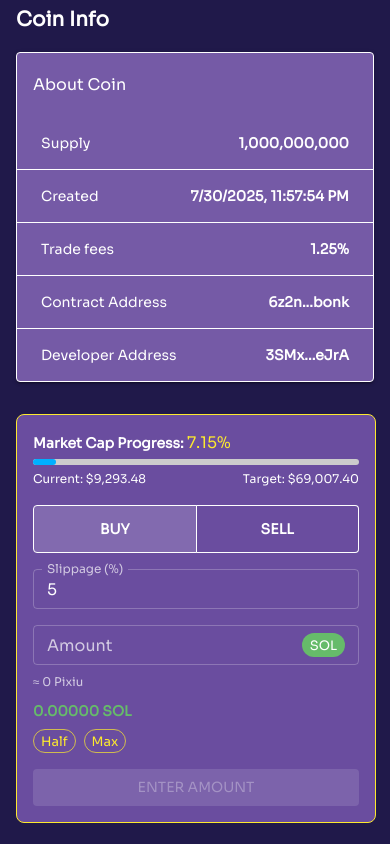
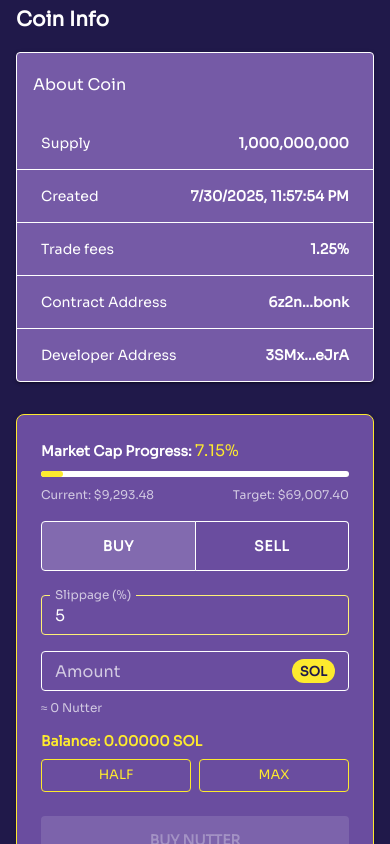
Before and after one commit to TayyabaK/wejump, a Next.js app: page /token/1 in a window 390 px wide. Shown: the part 1156-2000 px from the top of the page. Built offline with nearby package versions, Linux system fonts and the light colour scheme; some icons are missing.

Commit message:
refactor: enhance TokenDetailsPage and BuySellWidget with improved styling and functionality, including logo URL and responsive design adjustments

```diff
--- a/src/app/token/[id]/page.tsx
+++ b/src/app/token/[id]/page.tsx
@@ -17,6 +17,7 @@ export default function TokenDetailsPage() {
         contract={contract}
         marketCap={marketCap}
         createdAt={created}
+        logoUrl={'/sample/token-1.webp'} // Replace with actual logo URL
       />
 
       {/* Chart & BuySellBox layout */}
--- a/src/components/token-detail/buy-sell.tsx
+++ b/src/components/token-detail/buy-sell.tsx
@@ -16,6 +16,7 @@ import {
 export default function BuySellWidget() {
   const theme = useTheme();
   const [mode, setMode] = useState<'buy' | 'sell'>('buy');
+  const isBuy = mode === 'buy';
 
   const handleModeChange = (
     _: React.MouseEvent<HTMLElement>,
@@ -23,8 +24,6 @@ export default function BuySellWidget() {
   ) => {
     if (newMode !== null) setMode(newMode);
   };
-
-  const isBuy = mode === 'buy';
 
   return (
     <Box
@@ -34,37 +33,46 @@ export default function BuySellWidget() {
           isBuy ? theme.palette.primary.main : theme.palette.secondary.main
         }`,
         backgroundColor: theme.palette.background.paper,
-        p: 2,
-        width: 360,
+        p: 3,
+        width: { xs: '100%', sm: 360 },
+        boxShadow: theme.shadows[2],
       }}>
       {/* Market Cap Progress */}
       <Box mb={2}>
-        <Typography variant='body2' fontWeight={600}>
+        <Typography variant='body2' fontWeight={600} color='text.primary'>
           Market Cap Progress:{' '}
-          <Typography component='span' color='primary'>
+          <Typography
+            component='span'
+            color={isBuy ? 'primary.main' : 'secondary.main'}>
             7.15%
           </Typography>
         </Typography>
         <Box
           sx={{
             height: 6,
-            backgroundColor: '#ccc',
+            backgroundColor: theme.palette.divider,
             borderRadius: 3,
-            mt: 0.5,
+            mt: 1,
             position: 'relative',
           }}>
           <Box
             sx={{
               width: '7.15%',
-              backgroundColor: isBuy ? '#00b0ff' : '#00b0ff',
+              backgroundColor: isBuy
+                ? theme.palette.primary.main
+                : theme.palette.secondary.main,
               height: '100%',
               borderRadius: 3,
             }}
           />
         </Box>
-        <Stack direction='row' justifyContent='space-between' mt={0.5}>
-          <Typography variant='caption'>Current: $9,293.48</Typography>
-          <Typography variant='caption'>Target: $69,007.40</Typography>
+        <Stack direction='row' justifyContent='space-between' mt={1}>
+          <Typography variant='caption' color='text.secondary'>
+            Current: $9,293.48
+          </Typography>
+          <Typography variant='caption' color='text.secondary'>
+            Target: $69,007.40
+          </Typography>
         </Stack>
       </Box>
 
@@ -74,26 +82,44 @@ export default function BuySellWidget() {
         exclusive
         onChange={handleModeChange}
         fullWidth
-        sx={{ mb: 2 }}>
+        sx={{ mb: 3 }}>
         <ToggleButton
           value='buy'
           sx={{
-            fontWeight: 600,
-            color: isBuy ? 'white' : undefined,
-            backgroundColor: isBuy ? 'green' : undefined,
-            ':hover': { backgroundColor: isBuy ? 'green' : undefined },
+            fontWeight: 700,
+            color: isBuy
+              ? theme.palette.primary.contrastText
+              : theme.palette.text.primary,
+            backgroundColor: isBuy ? theme.palette.primary.main : 'transparent',
+            '&:hover': {
+              backgroundColor: isBuy
+                ? theme.palette.primary.dark
+                : theme.palette.action.hover,
+            },
+            py: 1.5,
+            textTransform: 'uppercase',
+            letterSpacing: 0.5,
           }}>
           Buy
         </ToggleButton>
         <ToggleButton
           value='sell'
           sx={{
-            fontWeight: 600,
-            color: !isBuy ? 'white' : undefined,
-            backgroundColor: !isBuy ? theme.palette.error.main : undefined,
-            ':hover': {
-              backgroundColor: !isBuy ? theme.palette.error.main : undefined,
+            fontWeight: 700,
+            color: !isBuy
+              ? theme.palette.secondary.contrastText
+              : theme.palette.text.primary,
+            backgroundColor: !isBuy
+              ? theme.palette.secondary.main
+              : 'transparent',
+            '&:hover': {
+              backgroundColor: !isBuy
+                ? theme.palette.secondary.dark
+                : theme.palette.action.hover,
             },
+            py: 1.5,
+            textTransform: 'uppercase',
+            letterSpacing: 0.5,
           }}>
           Sell
         </ToggleButton>
@@ -109,9 +135,16 @@ export default function BuySellWidget() {
         sx={{
           mb: 2,
           '& .MuiOutlinedInput-root': {
-            borderColor: isBuy
-              ? theme.palette.success.main
-              : theme.palette.error.main,
+            '& fieldset': {
+              borderColor: isBuy
+                ? theme.palette.primary.light
+                : theme.palette.secondary.light,
+            },
+            '&:hover fieldset': {
+              borderColor: isBuy
+                ? theme.palette.primary.main
+                : theme.palette.secondary.main,
+            },
           },
         }}
       />
@@ -129,52 +162,100 @@ export default function BuySellWidget() {
               size='small'
               sx={{
                 bgcolor: isBuy
-                  ? theme.palette.success.main
-                  : theme.palette.error.main,
-                color: 'white',
+                  ? theme.palette.primary.main
+                  : theme.palette.secondary.main,
+                color: isBuy
+                  ? theme.palette.primary.contrastText
+                  : theme.palette.secondary.contrastText,
+                fontWeight: 600,
               }}
             />
           ),
         }}
-        sx={{ mb: 0.5 }}
+        sx={{
+          mb: 0.5,
+          '& .MuiOutlinedInput-root': {
+            '& fieldset': {
+              borderColor: theme.palette.divider,
+            },
+          },
+        }}
       />
 
       <Typography variant='caption' color='text.secondary'>
-        ≈ 0 {isBuy ? 'Pixiu' : 'SOL'}
+        ≈ 0 {isBuy ? 'Nutter' : 'SOL'}
       </Typography>
 
       {/* Balance */}
       <Typography
         variant='body2'
-        color={isBuy ? theme.palette.success.main : theme.palette.error.main}
+        color={isBuy ? 'primary.main' : 'secondary.main'}
         fontWeight={600}
-        mt={1}>
-        {isBuy ? '0.00000 SOL' : '0 Pixiu'}
+        mt={1.5}
+        mb={1}>
+        Balance: {isBuy ? '0.00000 SOL' : '0 Nutter'}
       </Typography>
 
       {/* Half / Max */}
-      <Stack direction='row' spacing={1} mt={1}>
-        <Chip
-          label='Half'
+      <Stack direction='row' spacing={1} mt={1} mb={2}>
+        <Button
           size='small'
-          color={isBuy ? 'primary' : 'secondary'}
           variant='outlined'
-        />
-        <Chip
-          label='Max'
+          sx={{
+            color: isBuy
+              ? theme.palette.primary.main
+              : theme.palette.secondary.main,
+            borderColor: isBuy
+              ? theme.palette.primary.main
+              : theme.palette.secondary.main,
+            '&:hover': {
+              borderColor: isBuy
+                ? theme.palette.primary.dark
+                : theme.palette.secondary.dark,
+            },
+            flex: 1,
+            py: 0.5,
+          }}>
+          Half
+        </Button>
+        <Button
           size='small'
-          color={isBuy ? 'primary' : 'secondary'}
           variant='outlined'
-        />
+          sx={{
+            color: isBuy
+              ? theme.palette.primary.main
+              : theme.palette.secondary.main,
+            borderColor: isBuy
+              ? theme.palette.primary.main
+              : theme.palette.secondary.main,
+            '&:hover': {
+              borderColor: isBuy
+                ? theme.palette.primary.dark
+                : theme.palette.secondary.dark,
+            },
+            flex: 1,
+            py: 0.5,
+          }}>
+          Max
+        </Button>
       </Stack>
 
-      {/* Enter Amount Button */}
+      {/* Action Button */}
       <Button
         variant='contained'
         fullWidth
         disabled
-        sx={{ mt: 2, backgroundColor: '#ccc', color: 'white' }}>
-        Enter Amount
+        sx={{
+          mt: 1,
+          py: 1.5,
+          fontWeight: 700,
+          backgroundColor: theme.palette.action.disabledBackground,
+          color: theme.palette.text.disabled,
+          '&:hover': {
+            backgroundColor: theme.palette.action.disabled,
+          },
+        }}>
+        {isBuy ? 'Buy Nutter' : 'Sell Nutter'}
       </Button>
     </Box>
   );
```
